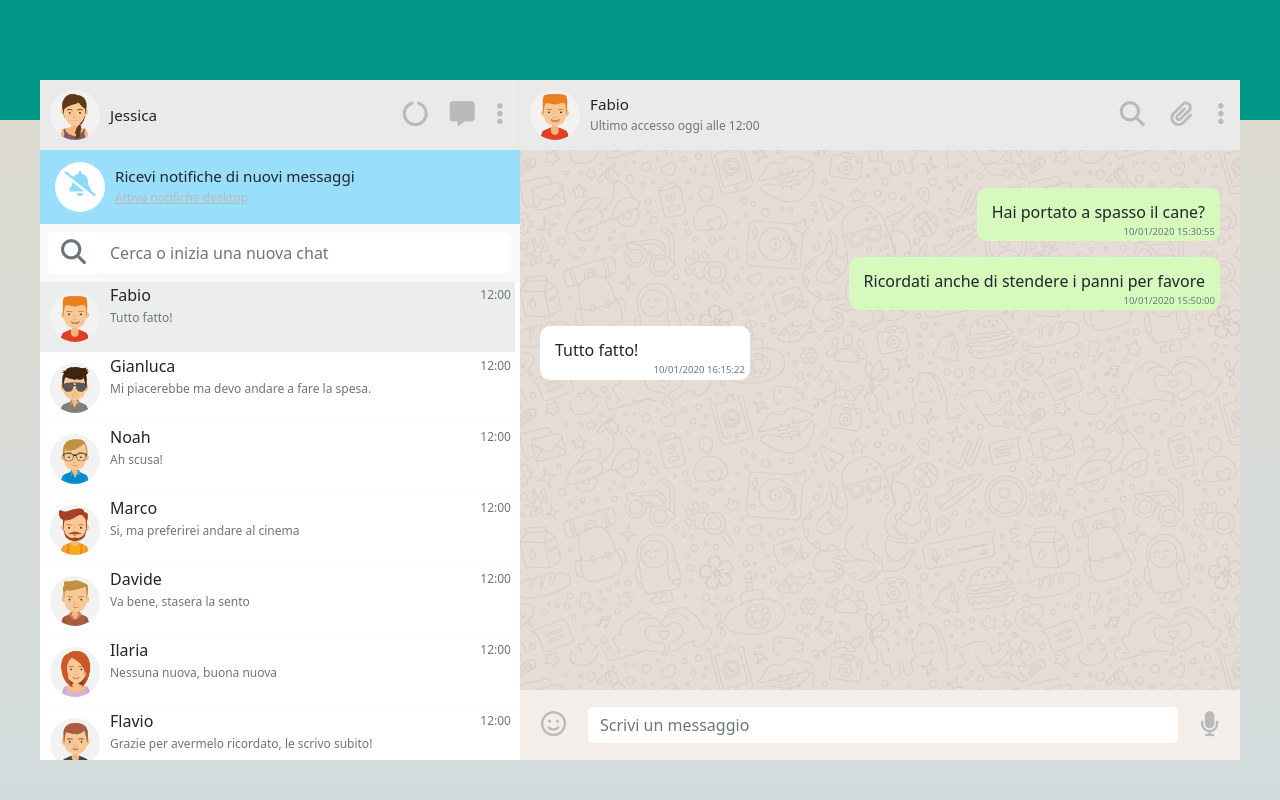
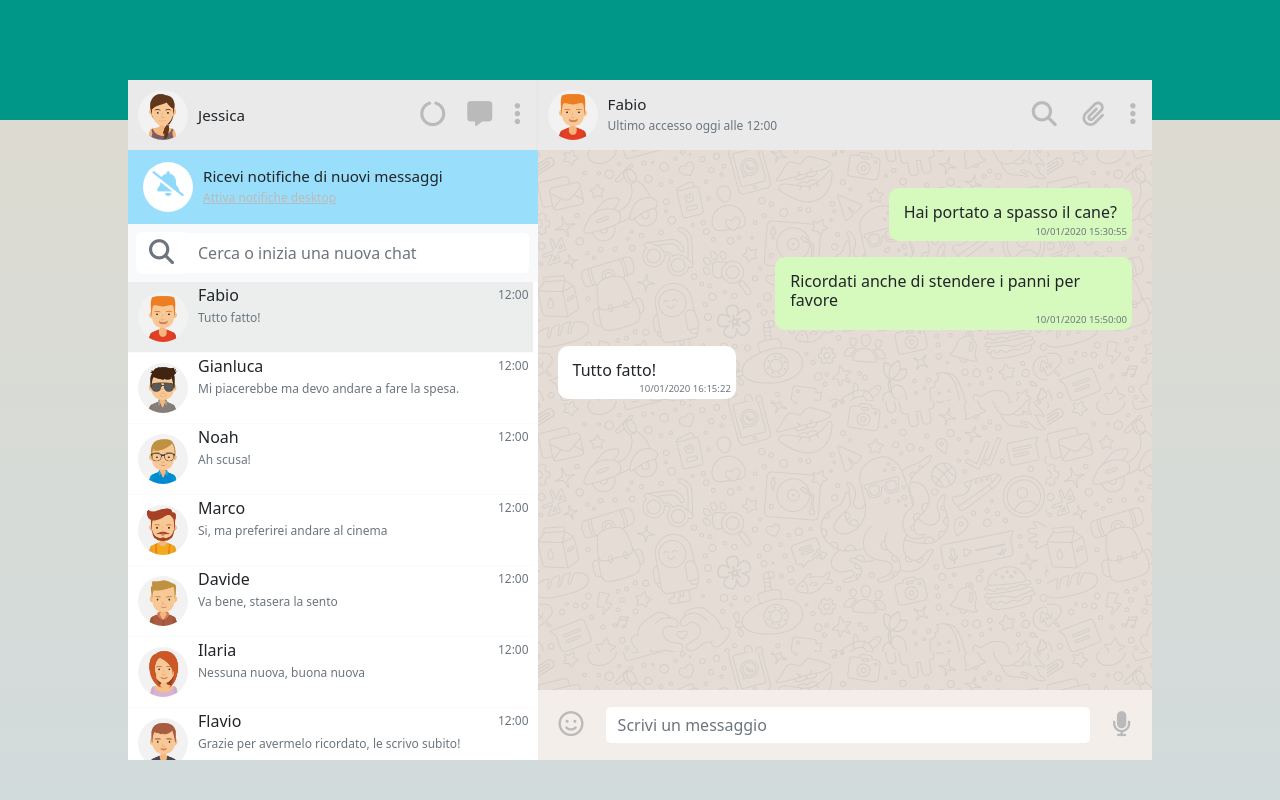
Before and after one commit to FRJess/vue-boolzapp, a plain HTML site: page Milestone 4/index.html in a window 1280 px wide. Drawn offline with nearby package versions, Linux system fonts and the light colour scheme.

Commit message:
[add] min-width for container

```diff
--- a/Milestone 4/css/style.css
+++ b/Milestone 4/css/style.css
@@ -49,7 +49,7 @@ a:hover{
 
 /* BODY */
 .main-container{
-  width: 1200px;
+  width: 80vw;
   margin: auto;
   padding-top: 80px;
   height: 95vh;
@@ -58,6 +58,7 @@ a:hover{
 /* CONTACTS */
 .left-container{
   width: 40%;
+  min-width: 300px;
   flex-direction: column;
   background-color: white;
 }
@@ -135,6 +136,7 @@ a:hover{
 /* CONVERSATIONS */
 .right-container{
   width: 60%;
+  min-width: 400px;
   height: 100%;
   flex-direction: column;
   background-color: #F3F3F3;
```
